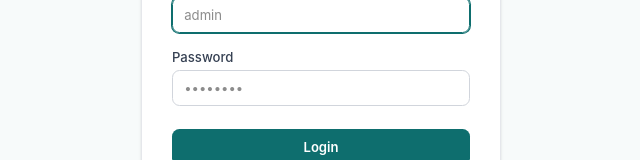
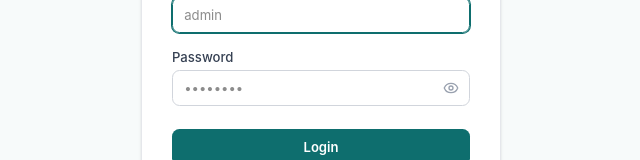
Before and after one commit to official-nexoraatech/cliniccare, a React (Vite) app in the folder apps/web/: page /login in a window 1280 px wide. Shown: the part 341-501 px from the top of the page, without its empty margins (319-959 px from the left). Built offline with nearby package versions, Linux system fonts and the light colour scheme; no server answers.

Commit message:
Add show/hide toggle to login password field

```diff
--- a/apps/web/src/pages/auth/Login.tsx
+++ b/apps/web/src/pages/auth/Login.tsx
@@ -1,8 +1,10 @@
+import { useState } from 'react';
 import { useForm } from 'react-hook-form';
 import { zodResolver } from '@hookform/resolvers/zod';
 import { z } from 'zod';
 import { useNavigate } from 'react-router-dom';
 import { toast } from 'sonner';
+import { Eye, EyeOff } from 'lucide-react';
 import { useAuth } from '@/hooks/useAuth';
 import { getErrorMessage } from '@/lib/utils';
 
@@ -15,6 +17,7 @@ type LoginFormValues = z.infer<typeof loginSchema>;
 
 export function Login() {
   const navigate = useNavigate();
+  const [showPassword, setShowPassword] = useState(false);
   const { login, isLoggingIn } = useAuth();
   const {
     register,
@@ -53,12 +56,23 @@ export function Login() {
 
           <div>
             <label className="mb-1 block text-sm font-medium text-gray-700">Password</label>
-            <input
-              type="password"
-              {...register('password')}
-              className="w-full rounded-lg border border-gray-300 px-3 py-2 text-sm focus:border-[var(--color-primary)] focus:outline-none focus:ring-1 focus:ring-[var(--color-primary)]"
-              placeholder="••••••••"
-            />
+            <div className="relative">
+              <input
+                type={showPassword ? 'text' : 'password'}
+                {...register('password')}
+                className="w-full rounded-lg border border-gray-300 px-3 py-2 pr-10 text-sm focus:border-[var(--color-primary)] focus:outline-none focus:ring-1 focus:ring-[var(--color-primary)]"
+                placeholder="••••••••"
+              />
+              <button
+                type="button"
+                tabIndex={-1}
+                onClick={() => setShowPassword((v) => !v)}
+                className="absolute inset-y-0 right-0 flex items-center px-3 text-gray-400 hover:text-gray-600"
+                aria-label={showPassword ? 'Hide password' : 'Show password'}
+              >
+                {showPassword ? <EyeOff size={16} /> : <Eye size={16} />}
+              </button>
+            </div>
             {errors.password && <p className="mt-1 text-xs text-red-600">{errors.password.message}</p>}
           </div>
 
```
